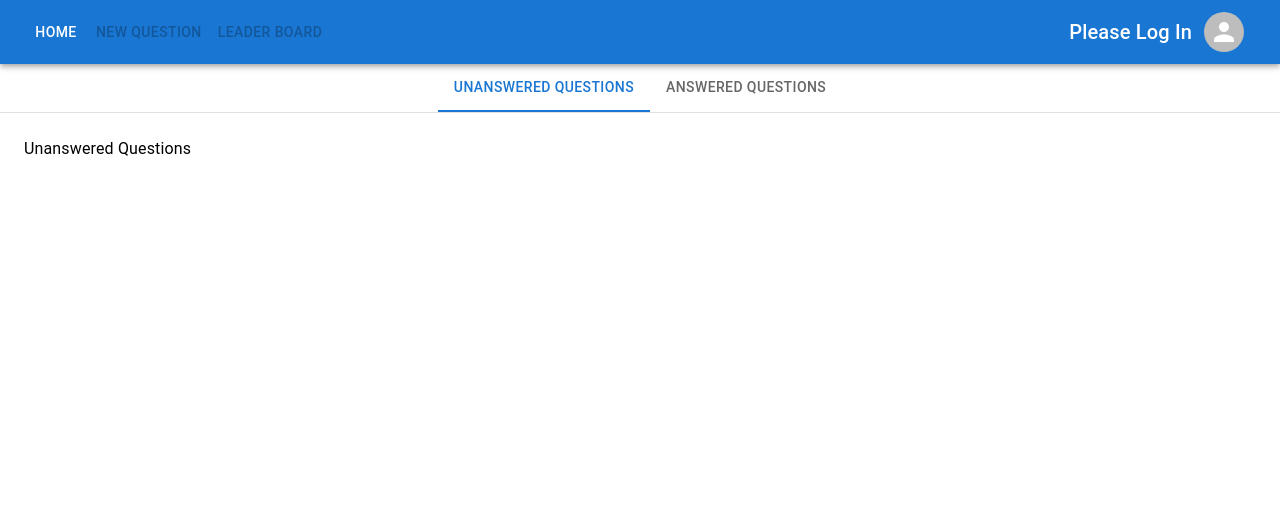
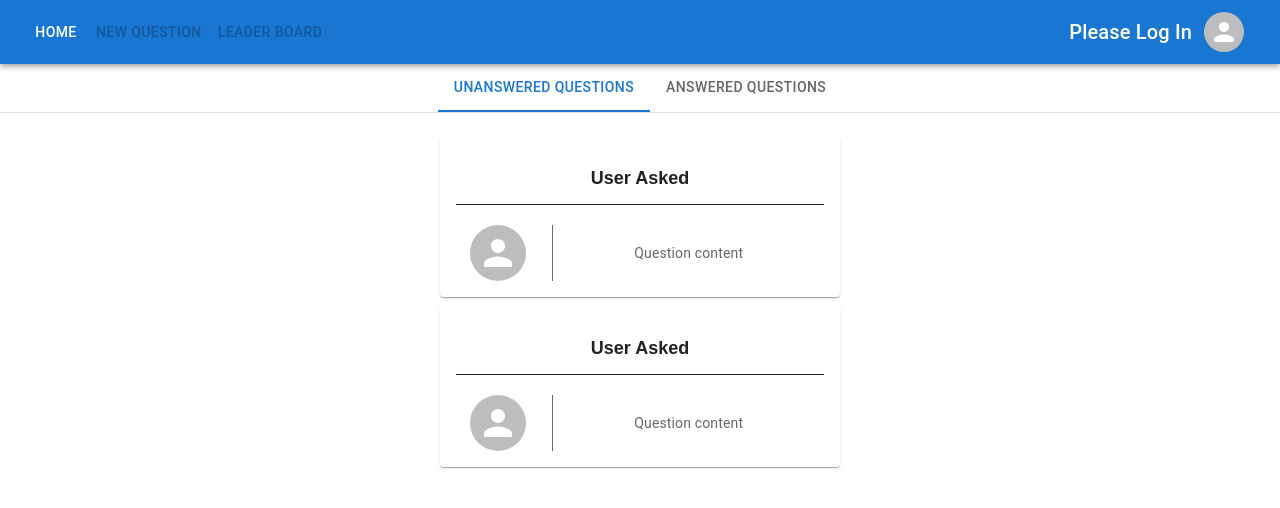
Before and after one commit to Sayton7/WouldYouRather, a React (Create React App) app: page / in a window 1280 px wide. Shown: the top 508 px of the page. Built offline with nearby package versions, Linux system fonts and the light colour scheme.

Commit message:
Creating static questions card

```diff
--- a/src/components/LoginCard.js
+++ b/src/components/LoginCard.js
@@ -31,9 +31,8 @@ export default function ImgMediaCard() {
       <CardMedia
         component="img"
         alt="Would You Rather"
-        height="140"
+        height="200"
         image={(users && user) ? users[user].avatarURL : logo}
-        sx={{minHeight: 200}}
       />
       <CardContent>
         <Typography gutterBottom variant="h5" component="div" sx={{textAlign: 'center'}}>
--- /dev/null
+++ b/src/components/QuestionLI.js
@@ -0,0 +1,27 @@
+import * as React from 'react';
+import Card from '@mui/material/Card';
+import CardContent from '@mui/material/CardContent';
+import Typography from '@mui/material/Typography';
+import { CardActionArea } from '@mui/material';
+import Avatar from '@mui/material/Avatar';
+import Box from '@mui/material/Box';
+
+export default function ActionAreaCard() {
+  return (
+    <Card className='question-li'>
+      <CardActionArea>
+        <CardContent>
+          <Typography gutterBottom variant="h" component="div" className='user-asked'>
+            User Asked
+          </Typography>
+          <Box className = 'user-question'>
+          <Avatar alt="User" src="" className='avatar'/>
+          <Typography variant="body2" color="text.secondary" className='content'>
+            Question content
+          </Typography>
+          </Box>
+        </CardContent>
+      </CardActionArea>
+    </Card>
+  );
+}
--- a/src/components/Questions.js
+++ b/src/components/Questions.js
@@ -2,8 +2,8 @@ import * as React from 'react';
 import PropTypes from 'prop-types';
 import Tabs from '@mui/material/Tabs';
 import Tab from '@mui/material/Tab';
-import Typography from '@mui/material/Typography';
 import Box from '@mui/material/Box';
+import QuestionLi from './QuestionLI'
 
 function TabPanel(props) {
   const { children, value, index, ...other } = props;
@@ -18,7 +18,7 @@ function TabPanel(props) {
     >
       {value === index && (
         <Box sx={{ p: 3 }}>
-          <Typography>{children}</Typography>
+          {children}
         </Box>
       )}
     </div>
@@ -54,7 +54,8 @@ export default function BasicTabs() {
         </Tabs>
       </Box>
       <TabPanel value={value} index={0}>
-        Unanswered Questions
+        <QuestionLi />
+        <QuestionLi />
       </TabPanel>
       <TabPanel value={value} index={1}>
         Answered Questions
--- a/src/index.css
+++ b/src/index.css
@@ -40,3 +40,43 @@ code {
 .cardActions Button {
   min-height: 50px;
 }
+
+.tab-panel {
+  margin: auto;
+}
+
+.question-li {
+  text-align: center;
+  margin:auto;
+  margin-bottom: 10px;
+  max-width: 400px;
+}
+
+.question-li .user-asked {
+  font-size: large;
+  font-weight: 700;
+  padding: 15px;
+  margin-bottom: 20px;
+  border-bottom: 1px solid ;
+}
+
+.question-li .user-question {
+  display: grid;
+  grid-template-columns: auto auto auto auto;
+  grid-auto-flow: column;
+  text-align: center;
+}
+
+.question-li .user-question .avatar {
+  margin-left: 15%;
+  width: 56px;
+  height: 56px;
+}
+
+.question-li .user-question .content {
+  display: flex;
+  justify-content: center;
+  align-items: center;
+  border-left: 1px solid;
+  grid-area: 1 / 2 / 1 / span 4;
+}
```
